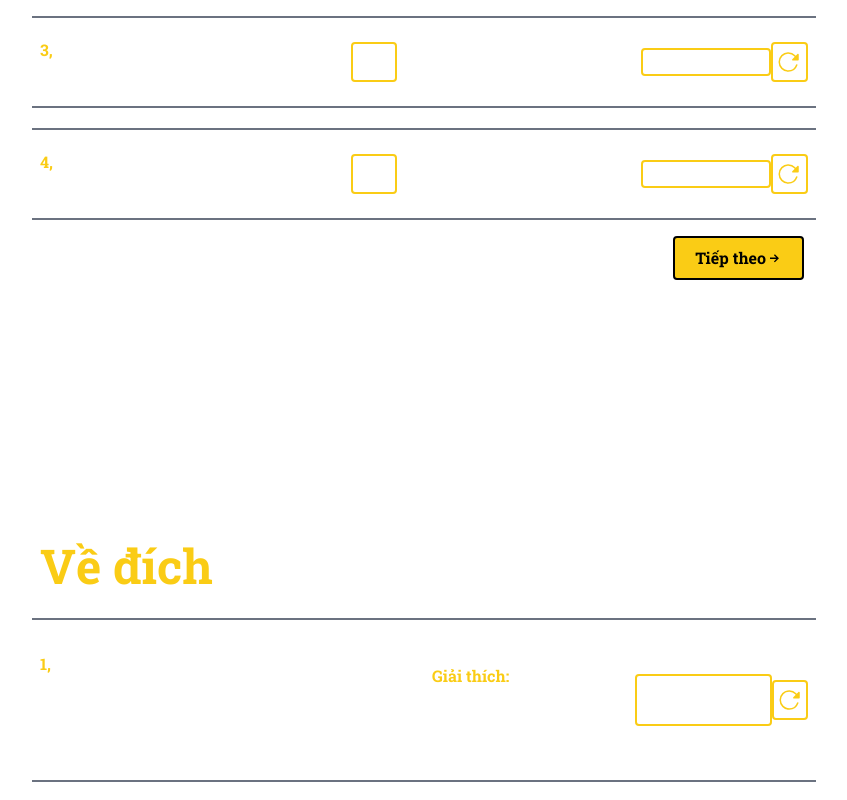
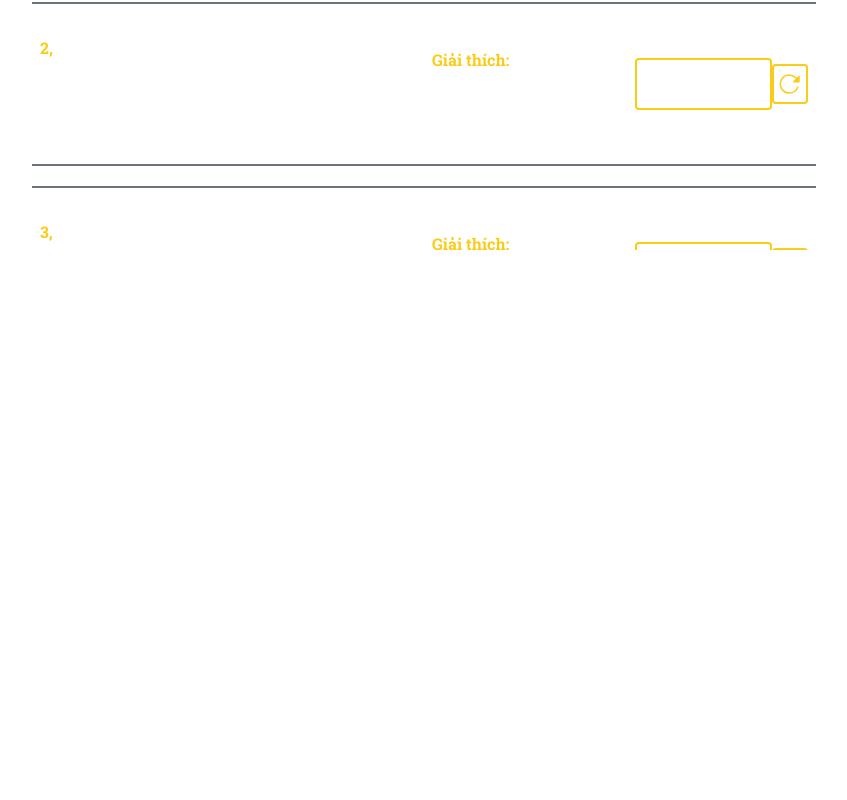
Before and after one commit to tan191006/GenOlymQues, a Next.js app: page / in a window 1280 px wide. Shown: the part 2800-3600 px from the top of the page, without its empty margins (216-1063 px from the left). After the commit the page ends 3200 px from the top, so only its background shows below. Built offline with nearby package versions, Linux system fonts and the light colour scheme.

Commit message:
fix: not re render after call api

```diff
--- a/src/app/page.js
+++ b/src/app/page.js
@@ -9,10 +9,11 @@ import {
 } from "@/components/sections"
 import { Button } from '@/components/common/index';
 import { ROUND_MAP } from '@/app/enum.js';
+import { CiKeyboard } from 'react-icons/ci';
 const XLSX = require("xlsx");
 
 const initData = {
-    part1: [
+    WARM_UP: [
         {
             id: 1,
             question:
@@ -42,7 +43,7 @@ const initData = {
             topic: 'HTML',
         },
     ],
-    part2: [
+    OBSTACLE: [
         {
             question:
                 'What is the role of a firewall in computer security?',
@@ -68,37 +69,7 @@ const initData = {
             topic: 'HTML',
         },
     ],
-    part3: [
-        {
-            question:
-                'What is the role of a firewall in computer security?',
-            answer: 'Lorem lorem',
-            topic: 'HTML',
-            type: '30',
-        },
-        {
-            question:
-                'What is the difference between RAM and ROM in a computer system?',
-            answer: 'Lorem lorem',
-            topic: 'HTML',
-            type: '20',
-        },
-        {
-            question:
-                'What is the role of a firewall in computer security?',
-            answer: 'Lorem lorem',
-            topic: 'HTML',
-            type: '30',
-        },
-        {
-            question:
-                'What is the difference between RAM and ROM in a computer system?',
-            answer: 'Lorem lorem',
-            topic: 'HTML',
-            type: '20',
-        },
-    ],
-    part4: [
+    END: [
         {
             question:
                 'Cho hàm số bậc hai y = ax^2 + bx + c. Nếu đỉnh của parabol này là (1, -3) và nó cắt trục y tại điểm có tung độ 2, xác định hệ số a.',
@@ -188,9 +159,10 @@ export default function Home() {
         // get round
         const roundArr = selectedPart.map((e) => ROUND_MAP[e]);
 
-        for (const round in roundArr) {
+        const newData = { ...data };
+        for (const round of roundArr) {
             // request to get question
-            const body = processRequestBody(roundArr[round]);
+            const body = processRequestBody(round);
             const res = await fetch("/api/quiz", {
                 method: "POST",
                 body: JSON.stringify(body),
@@ -199,9 +171,10 @@ export default function Home() {
             const dataRes = await res.json();
             const questions = dataRes.questions;
 
-            data[round] = questions;
+            newData[round] = questions;
         }
-        setData(data);
+
+        setData(newData);
     }
 
     return (
@@ -217,17 +190,16 @@ export default function Home() {
             )}
             {isInput && selectedPart.includes("Vượt chướng ngại vật") && (
                 <TopicChoseForPart2
-                    dataPart1={data.part1}
+                    dataPart1={data.WARM_UP}
                     inputtedTags={inputtedTags}
                     setInputtedTags={setInputtedTags}
                     topicFP2={topicFP2}
                     setTopicFP2={setTopicFP2}
                 />
             )}
-            {data.part1 && <Result part="Khởi động" data={data.part1} />}
-            {data.part2 && <Result part={`Vượt chướng ngại vật: ${topicFP2}`} data={data.part2} />}
-            {data.part3 && <Result part="Tăng tốc" data={data.part3} />}
-            {data.part4 && <Result part="Về đích" data={data.part4} />}
+            {data.WARM_UP && <Result part="Khởi động" data={data.WARM_UP} />}
+            {data.OBSTACLE && <Result part={`Vượt chướng ngại vật: ${topicFP2}`} data={data.OBSTACLE} />}
+            {data.END && <Result part="Về đích" data={data.END} />}
             <div className="fixed bottom-0 right-0 left-0 flex justify-between items-center px-10 py-5">
                 <div className='flex'>
                     <Button
```
